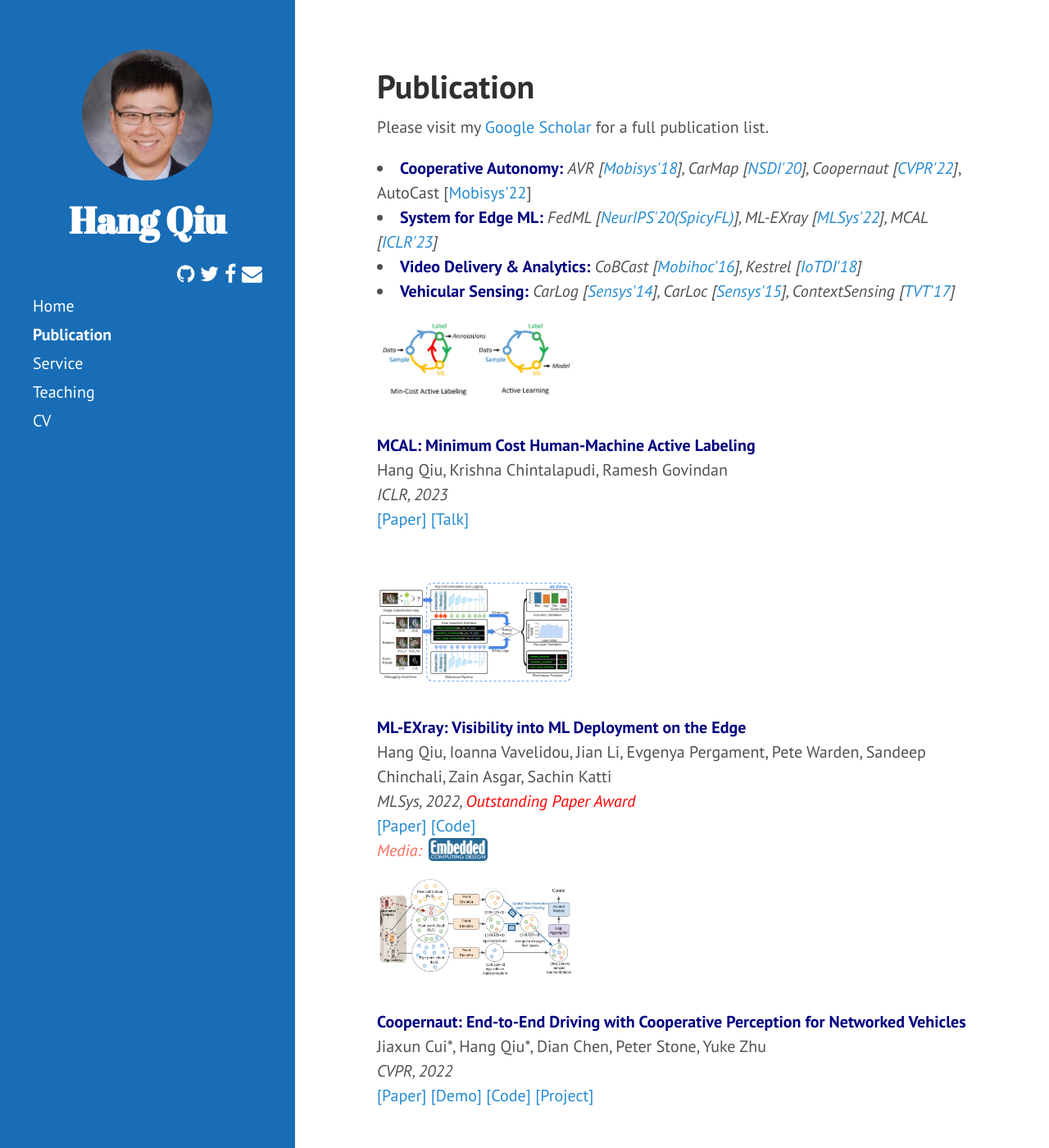
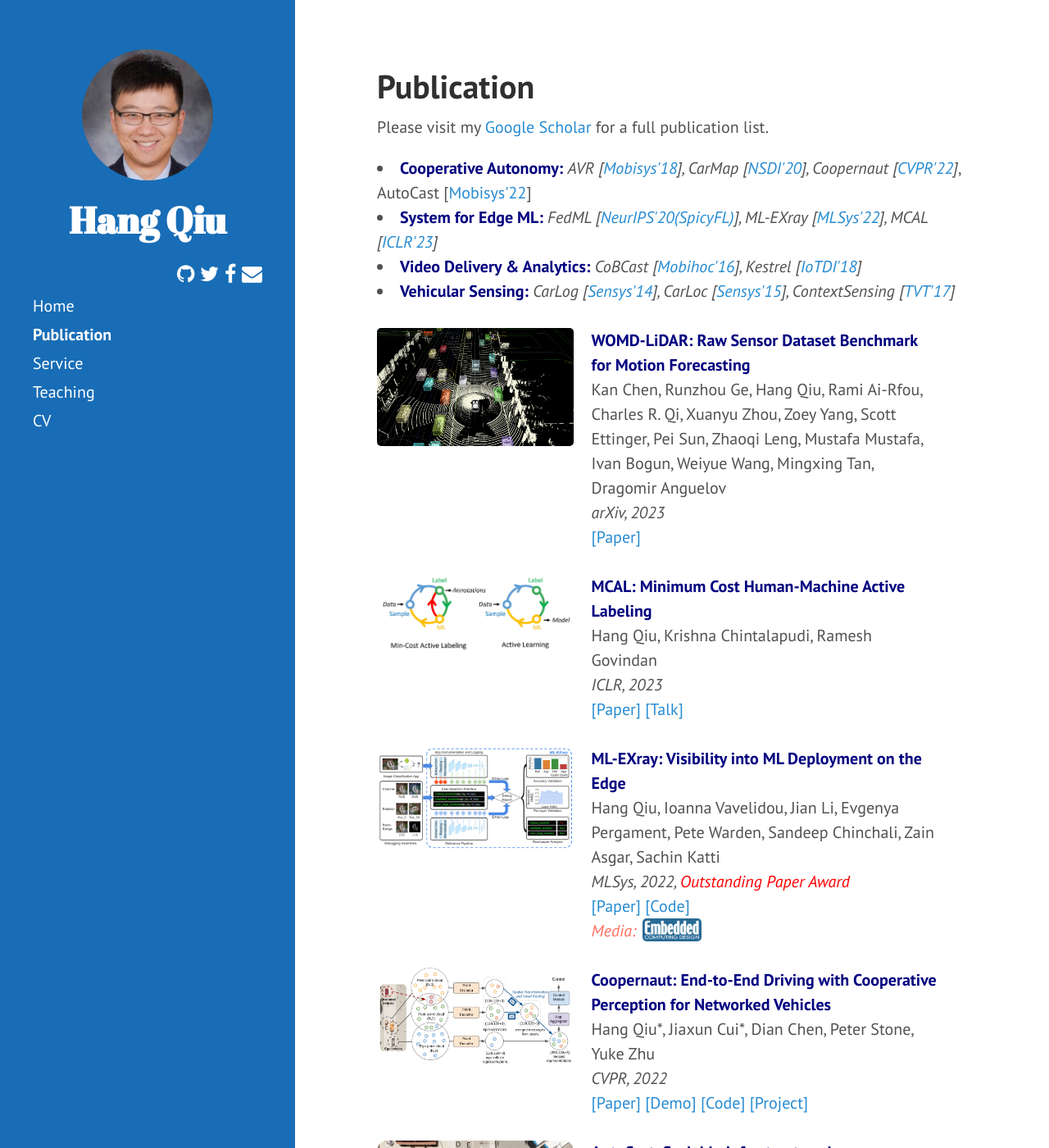
Before and after one commit to hangqiu/hangqiu.github.io, a Jekyll site: the page built from publication.html, in a window 1280 px wide and 1400 px high. Shown: the whole window at 82% size. Built offline with Jekyll 4.4.1, drawn with Linux system fonts in a browser that asks for light colours; a style sheet for code colours, icons or effects is not loaded.

Commit message:
update layout

```diff
--- a/_data/pub.yml
+++ b/_data/pub.yml
@@ -1,3 +1,16 @@
+- ENTRYTYPE: misc
+  ID: womdlidar
+  archiveprefix: arXiv
+  author: Kan Chen, Runzhou Ge, Hang Qiu, Rami Ai-Rfou, Charles R. Qi, Xuanyu Zhou,
+    Zoey Yang, Scott Ettinger, Pei Sun, Zhaoqi Leng, Mustafa Mustafa, Ivan Bogun,
+    Weiyue Wang, Mingxing Tan, Dragomir Anguelov
+  conf: arXiv
+  eprint: '2304.03834'
+  img: womdlidar.png
+  primaryclass: cs.CV
+  title: 'WOMD-LiDAR: Raw Sensor Dataset Benchmark for Motion Forecasting'
+  url: https://arxiv.org/abs/2304.03834
+  year: '2023'
 - ENTRYTYPE: inproceedings
   ID: mcal
   author: Hang Qiu, Krishna Chintalapudi, Ramesh Govindan
@@ -26,7 +39,7 @@
   year: '2022'
 - ENTRYTYPE: inproceedings
   ID: coopernaut
-  author: Jiaxun Cui*, Hang Qiu*, Dian Chen, Peter Stone, Yuke Zhu
+  author: Hang Qiu*, Jiaxun Cui*, Dian Chen, Peter Stone, Yuke Zhu
   booktitle: Proceedings of the IEEE/CVF Conference on Computer Vision and Pattern
     Recognition
   code: https://github.com/UT-Austin-RPL/Coopernaut
--- a/_includes/pubentry.html
+++ b/_includes/pubentry.html
@@ -1,12 +1,11 @@
 <div class="pubwraper">
-    <p>
     {% if pub.img %}
         <div class="pubimg">
             <img class="center" src="{{ site.baseurl }}/assets/imgs/{{pub.img}}">
         </div>
     {% endif %}
+    <div class = "spacer"></div>
     <div class="pubentry">
-
         <div>
             <strong><span style="color:#000080;">{{ pub.title }}</span></strong>
             <br>
@@ -56,14 +55,16 @@
                     <div class="pubmedia">
                      <a href={{pub.mediaburl}} target="_blank" role="button">
                     <img src="{{ site.baseurl }}/assets/imgs/{{pub.mediab}}"  width="90%" align="right"></a>
+                    </div>
                 {% endif %}
                 {% if pub.mediac %}
                     <div class="pubmedia">
                      <a href={{pub.mediacurl}} target="_blank" role="button">
                     <img src="{{ site.baseurl }}/assets/imgs/{{pub.mediac}}"  width="90%" align="right"></a>
+                    </div>
                 {% endif %}
             {% endif %}
         </div>
-        </p>
     </div>
 </div>
+<br>
--- a/public/css/mine.css
+++ b/public/css/mine.css
@@ -25,16 +25,20 @@
 .pubwraper{
     left: 0;
     right: 0;
+    overflow:auto;
 }
 
 .pubentry{
-    margin-top: 2rem;
-    min-height: 8rem;
+    float: left;
+    width: 58.5%;
+    margin-left: 3%;
 }
 
 .pubimg{
-    width: 35%;
+    float: left;
+    width: 38.5%;
     max-width: 12rem;
+    min-height: 8rem;
 }
 
 .pubmedia{
--- a/publication.html
+++ b/publication.html
@@ -5,6 +5,8 @@
 <p> Please visit my <a href="https://scholar.google.com/citations?user=9i_MgykAAAAJ&hl=en">Google Scholar</a> for a full publication list.</p>
 
 {% include research_highlight.html %}
+
+<br>
 
 <div>
 
```
Also changed, not shown: assets/mypub.bib (+10 -0 lines), assets/imgs/womdlidar.png (added). Lines whose indentation alone changed are shown as unchanged.
